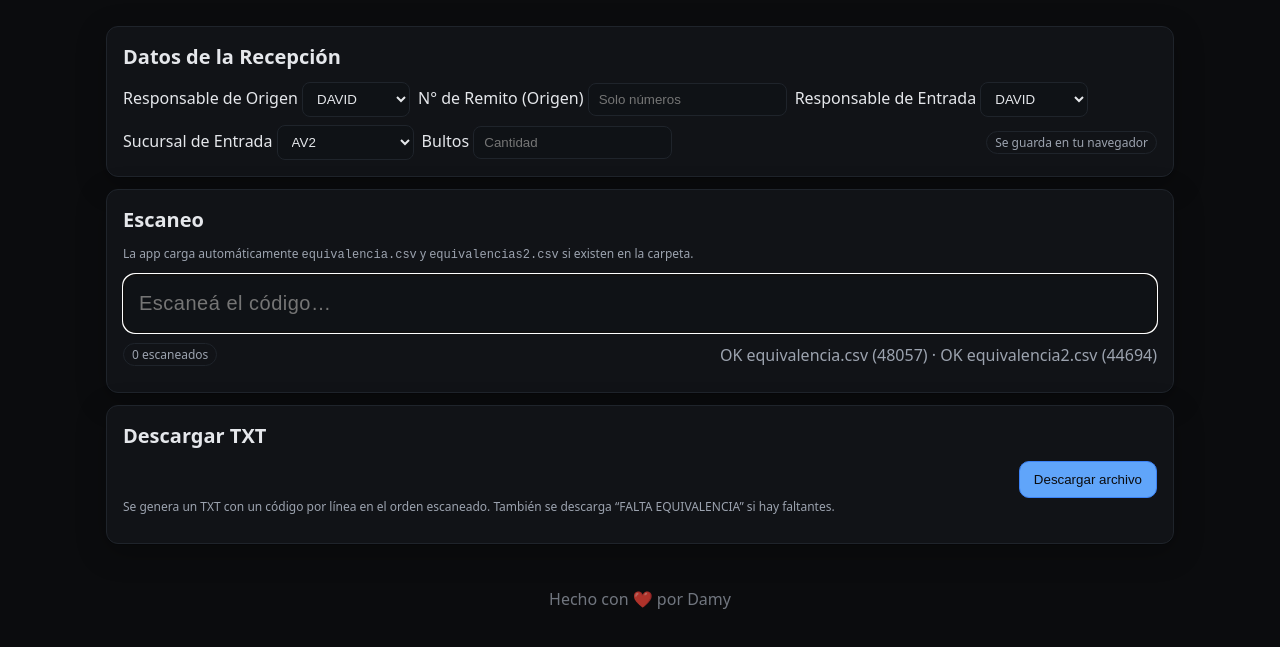
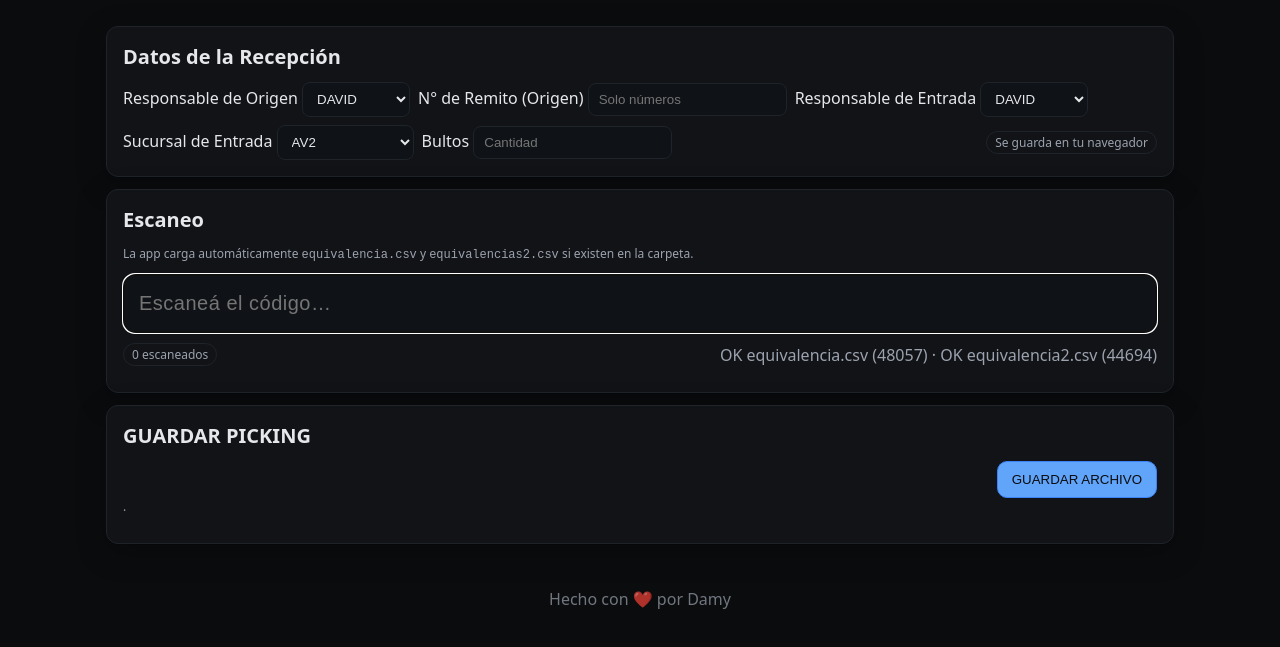
Before and after one commit to adamiangarciadev/picking_entrada_rio, a plain HTML site: page index.html in a window 1280 px wide. Shown: the part 87-734 px from the top of the page. Drawn offline with Linux system fonts and the light colour scheme.

Commit message:
Update index.html

```diff
--- a/index.html
+++ b/index.html
@@ -81,14 +81,13 @@
          DESCARGA DEL TXT
     ===================================================== -->
     <section class="card">
-      <h2>Descargar TXT</h2>
+      <h2>GUARDAR PICKING</h2>
       <div class="row">
         <label class="spacer"></label>
-        <button id="downloadBtn" class="btn primary">Descargar archivo</button>
+        <button id="downloadBtn" class="btn primary">GUARDAR ARCHIVO</button>
       </div>
       <p class="muted small">
-        Se genera un TXT con un código por línea en el orden escaneado.
-        También se descarga “FALTA EQUIVALENCIA” si hay faltantes.
+        .
       </p>
     </section>
 
```
